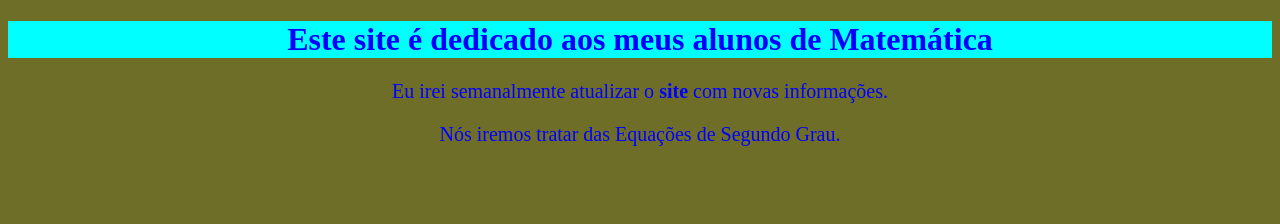
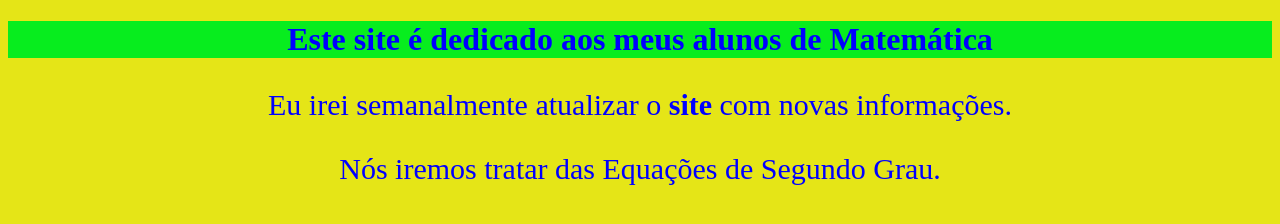
Before and after one commit to Jobapedrosa/criando-site-matem-tica, a plain HTML site: page index.html in a window 1280 px wide. Drawn offline with Linux system fonts and the light colour scheme.

Commit message:
Troquei cores

```diff
--- a/style.css
+++ b/style.css
@@ -1,18 +1,18 @@
 h1 {
-    background-color: aqua;
+    background-color: rgb(7, 237, 30);
 
 }
 
 body {
     text-align: center;
 
-    background-color: rgb(110, 110, 40);
+    background-color: rgb(229, 229, 23);
 
 
     color: blue;
 }
 
 p {
-    font-size: 20px;
+    font-size: 30px;
 
 }
```
